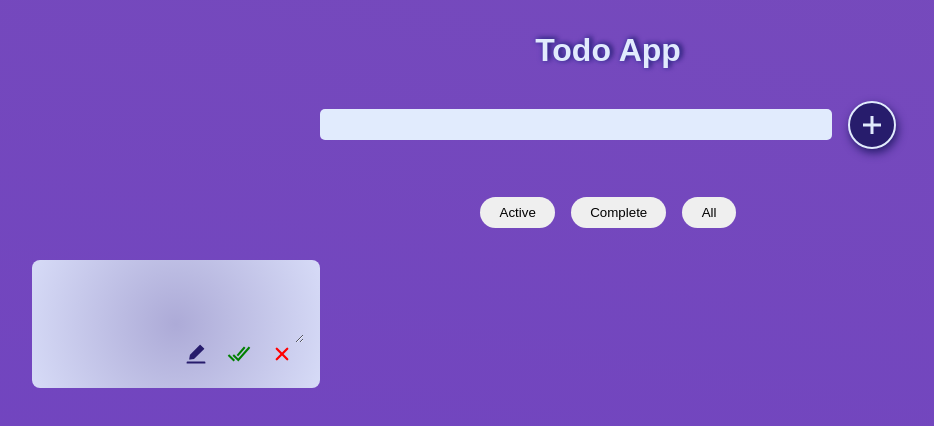
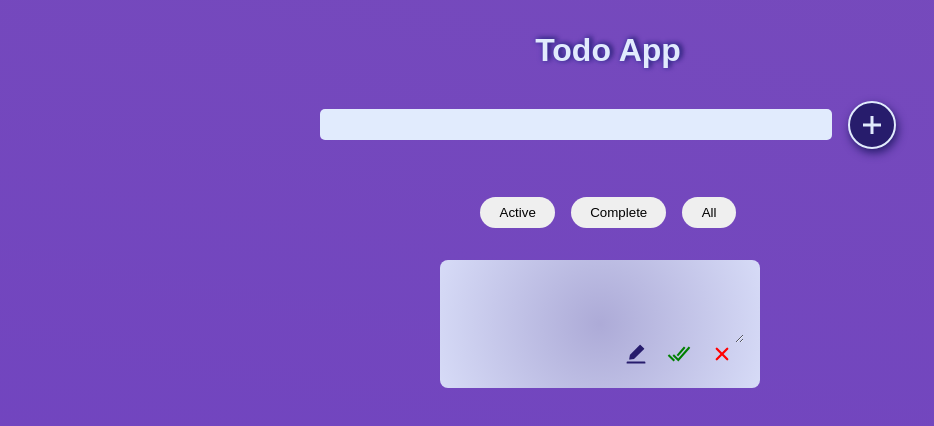
Before and after one commit to TheNewC0der-24/ToDo-Buddy, a React (Create React App) app: page / in a window 1280 px wide. Both pictures are taken after a click on the button 904 px from the left and 124 px from the top of the page. Shown: the top 426 px of the page, without its empty margins (32-966 px from the left). Built offline with nearby package versions, Linux system fonts and the light colour scheme; a web font is replaced by a local one.

Commit message:
Applying CSS for styling

```diff
--- a/src/css/main.css
+++ b/src/css/main.css
@@ -18,7 +18,7 @@ body {
     background-repeat: no-repeat;
     background-size: cover;
     background-attachment: fixed;
-    overflow: hidden;
+    overflow-x: hidden;
 }
 
 .App {
@@ -106,9 +106,9 @@ body {
 .displaytodos ul {
     list-style: none;
     display: flex;
-    align-self: flex-start;
+    align-items: center;
+    justify-content: center;
     flex-wrap: wrap;
-    margin-left: 5%;
 }
 
 .card {
@@ -120,7 +120,7 @@ body {
             hsla(219, 88%, 94%, 0.9) 100%);
     margin: 0 1rem 1rem 0;
     height: 8rem;
-    width: 18rem;
+    width: 20rem;
     border-radius: 0.5rem;
     padding: 1rem;
     position: relative;
```
